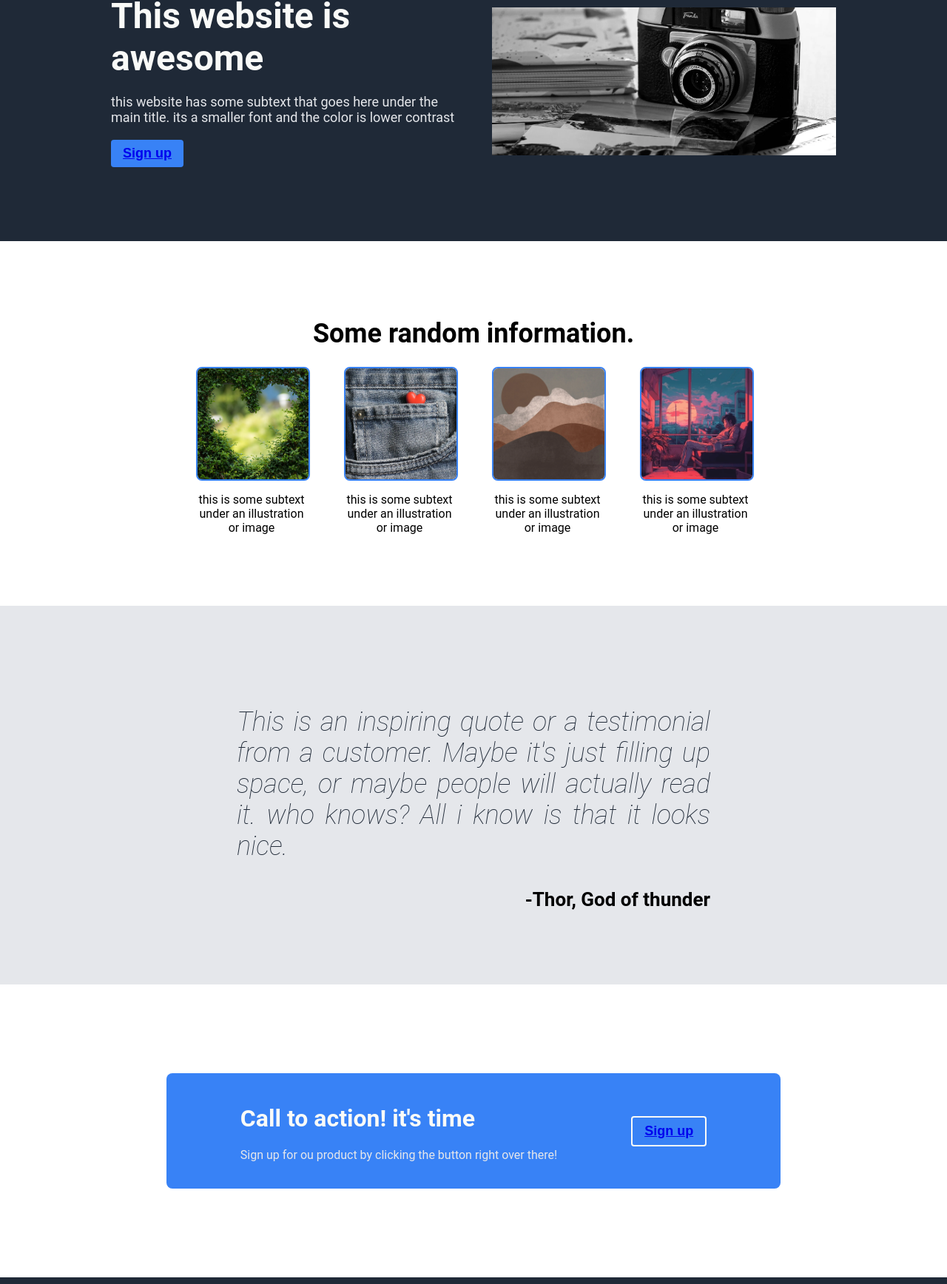
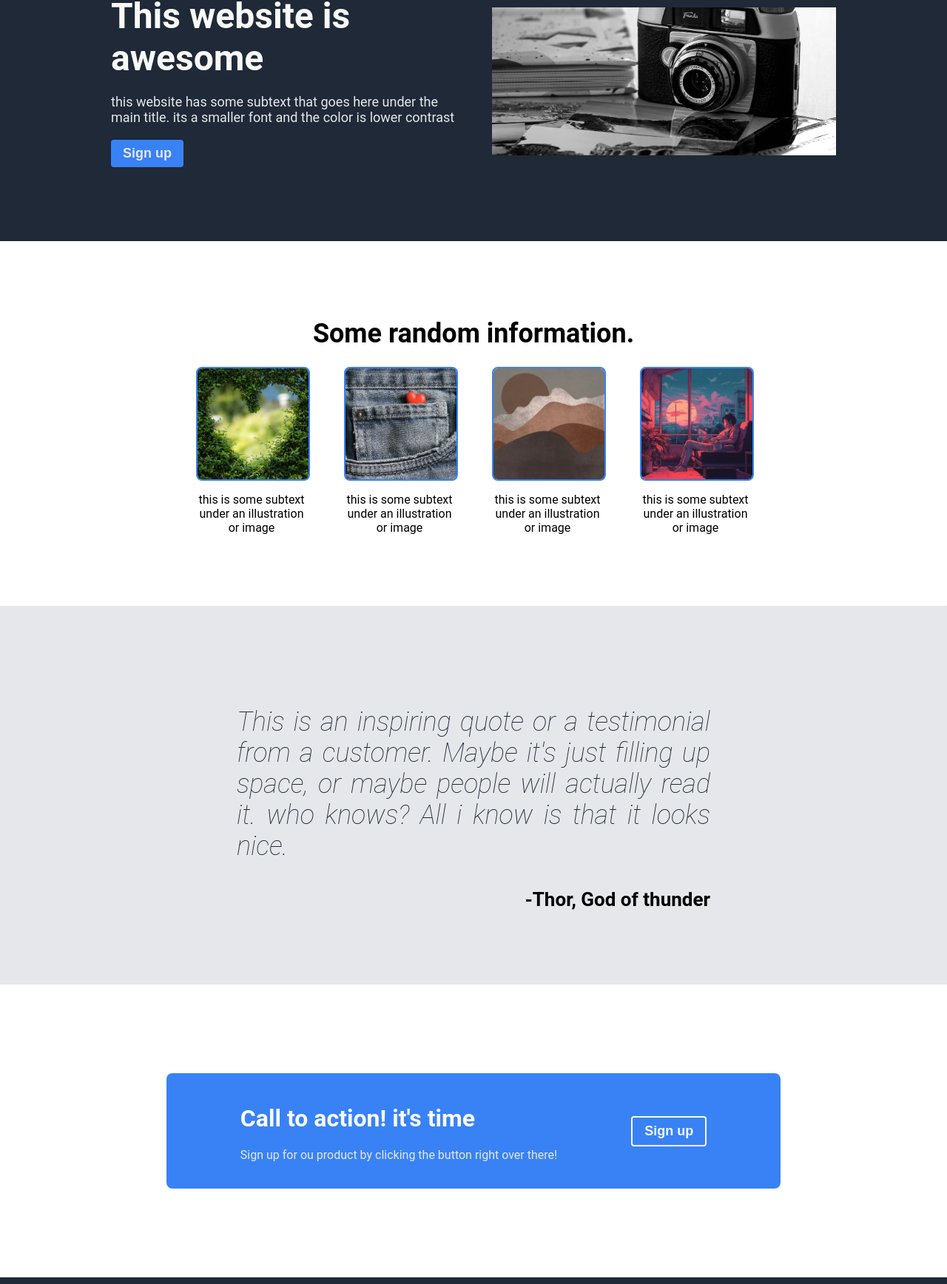
Before and after one commit to med-ctrl/landing-project, a plain HTML site: page index.html in a window 1280 px wide. Shown: the part 133-1869 px from the top of the page at 74% size. Drawn offline with Linux system fonts and the light colour scheme.

Commit message:
change style for buttons' links

```diff
--- a/css/styles.css
+++ b/css/styles.css
@@ -68,6 +68,10 @@ body{
     padding : 8px 16px;
     font-weight: bold;
     font-size: 18px;
+}
+.intro a {
+    text-decoration: none;
+    color: inherit ;
 }
 
 
@@ -162,6 +166,10 @@ body{
     font-weight: bold;
     font-size: 18px;
 }
+.content-three a {
+    text-decoration: none;
+    color: inherit ;
+}
 .blue-box p {
     color: #E5E7EB;
 }
```
